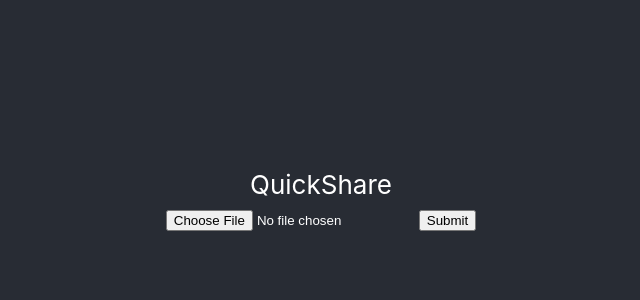
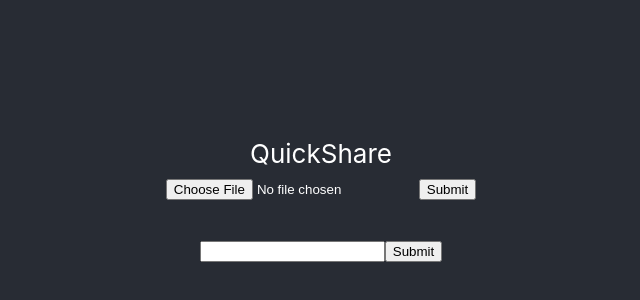
Before and after one commit to CS222-UIUC/course-project-team43, a React (Create React App) app in the folder frontend/: page / in a window 1280 px wide. Shown: the part 200-500 px from the top of the page, without its empty margins (319-959 px from the left). Built offline with nearby package versions, Linux system fonts and the light colour scheme.

Commit message:
frontend download component

```diff
--- a/frontend/src/App.tsx
+++ b/frontend/src/App.tsx
@@ -1,14 +1,15 @@
-import React, { useState } from 'react'
+import React, { useState, useRef } from 'react'
 import './App.css'
 
 function App(): JSX.Element {
   const [file, setFile] = useState<any>()
+  const downloadRef = useRef<HTMLInputElement>(null)
 
   const handleFileChange = (data: any): void => {
     setFile(data.target.files[0])
   }
 
-  const onSubmit = async (_: any): Promise<void> => {
+  const onUploadSubmit = async (_: any): Promise<void> => {
     const formData = new FormData()
     formData.append('file', file)
 
@@ -19,12 +20,30 @@
     console.log(res)
   }
 
+  const onDownloadSubmit = async (_: any): Promise<void> => {
+    const formData = new FormData()
+    if (downloadRef.current != null) {
+      formData.append("fileName", downloadRef.current.value)
+    }
+
+    const res: any = await fetch('https://127.0.0.1:8080/download', {
+      method: 'GET',
+      body: formData,
+    }).then(async (res) => await res.json())
+    console.log(res)
+  }
+
   return (
     <div className="App">
       <header className="App-header">
         QuickShare
-        <form onSubmit={onSubmit}>
+        <form onSubmit={onUploadSubmit}>
           <input name="file_upload" type="file" onChange={handleFileChange}></input>
+          <input type="Submit"></input>
+        </form>
+        <br></br>
+        <form onSubmit={onDownloadSubmit}>
+          <input name="file_download" type="text" ref={downloadRef}></input>
           <input type="Submit"></input>
         </form>
       </header>
```
